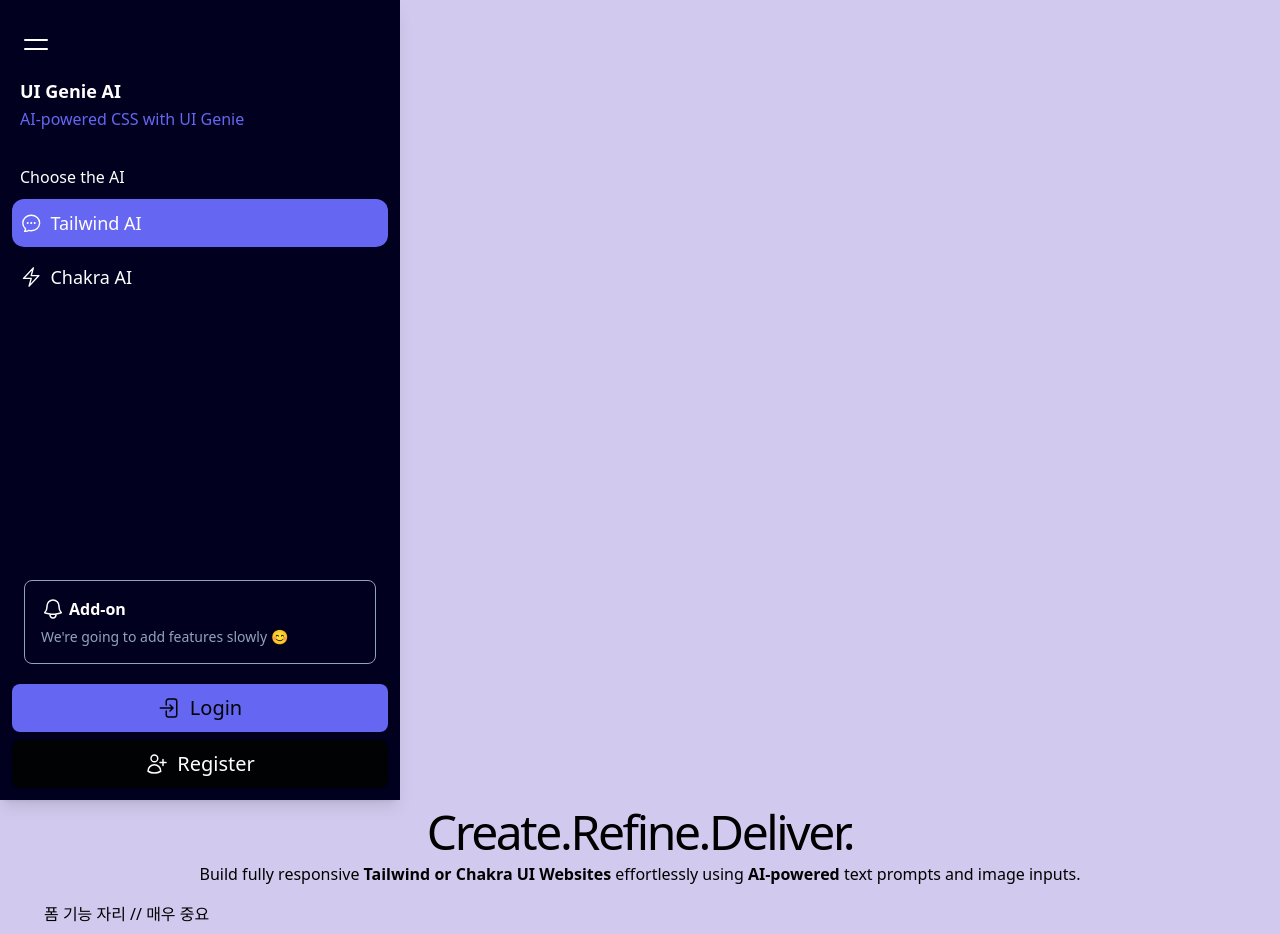
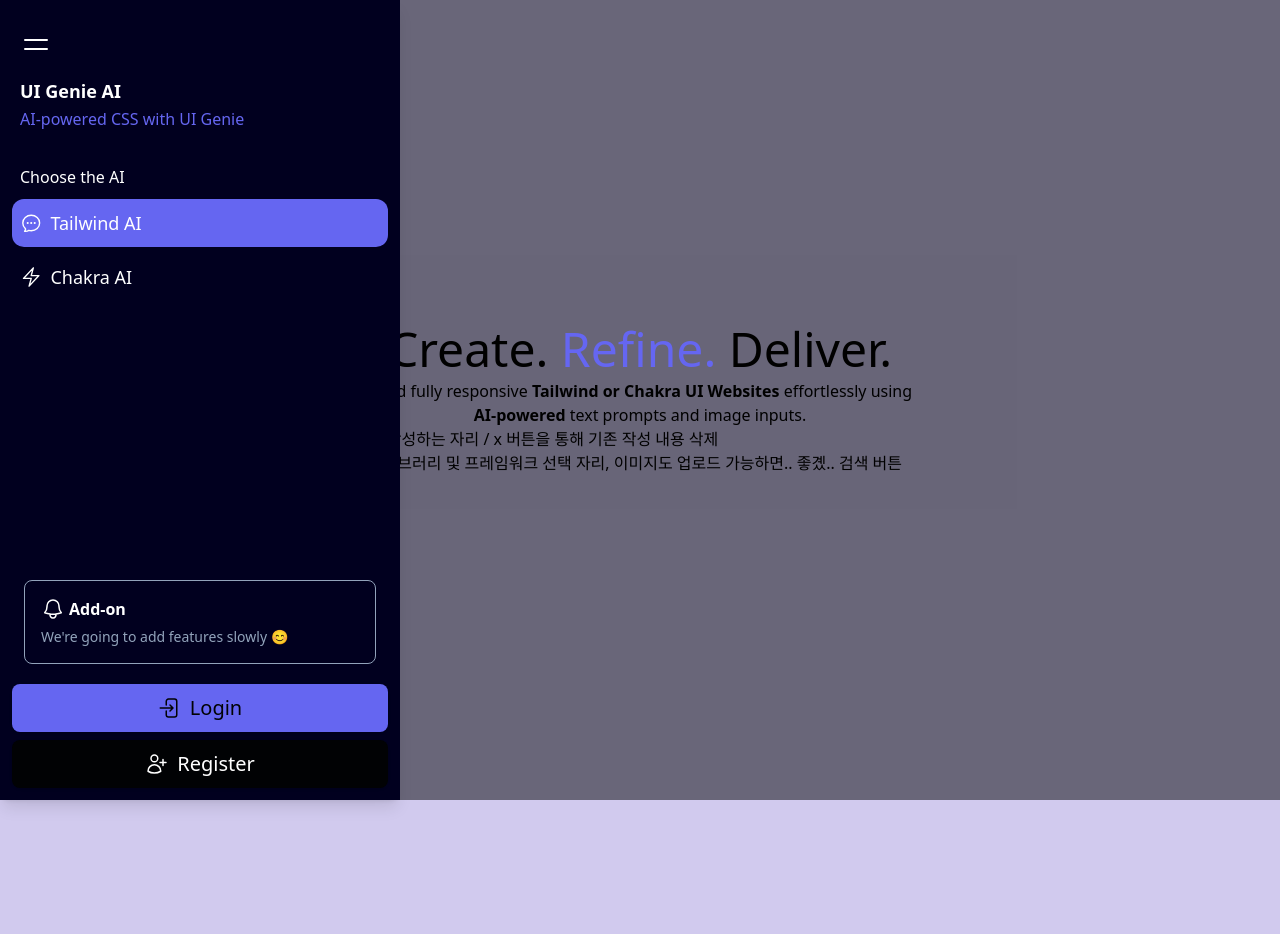
Before and after one commit to soozynn/UI-Genie, a Next.js app: page / in a window 1280 px wide. After the commit the page ends 800 px from the top, so only its background shows below. Built offline with nearby package versions, Linux system fonts and the light colour scheme.

Commit message:
Fix: 레이아웃 조정

```diff
--- a/app/layout.tsx
+++ b/app/layout.tsx
@@ -1,8 +1,8 @@
 import type { Metadata } from "next";
 import { Geist, Geist_Mono } from "next/font/google";
-import Sidebar from "../components/layout/Sidebar";
 import "./globals.css";
 import SidebarProvider from "@/context/SidebarContext";
+import LayoutContent from "@/components/layout/LayoutContent";
 
 const geistSans = Geist({
   variable: "--font-geist-sans",
@@ -26,10 +26,11 @@
 }>) {
   return (
     <html lang="en">
-      <body className={`${geistSans.variable} ${geistMono.variable}`}>
+      <body
+        className={`${geistSans.variable} ${geistMono.variable} flex h-screen`}
+      >
         <SidebarProvider>
-          <Sidebar />
-          <main>{children}</main>
+          <LayoutContent>{children}</LayoutContent>
         </SidebarProvider>
       </body>
     </html>
--- a/app/page.tsx
+++ b/app/page.tsx
@@ -1,24 +1,33 @@
 export default function Home() {
   return (
-    <div className="p-2 pt-10 sm:px-11 sm:pt-2 flex flex-col space-y-4 overflow-hidden pr-2 sm:pr-11">
-      <div className="flex flex-col space-y-1.5 items-center justify-center">
-        <h2
-          className="text-4xl font-medium tracking-tighter sm:text-5xl"
-          data-testid="home-h2"
-        >
-          Create.
-          <span>Refine.</span>
+    <div className="flex flex-col p-2">
+      <div className="flex flex-col items-center justify-center space-y-1.5">
+        <h2 className="text-4xl font-medium sm:text-5xl" data-testid="home-h2">
+          Create. <span className="text-purple-blue">Refine. </span>
           Deliver.
         </h2>
         <p className="text-center font-normal">
-          Build fully responsive{" "}
-          <span className="font-semibold">Tailwind or Chakra UI Websites</span>{" "}
-          effortlessly using <span className="font-semibold">AI-powered </span>
-          text prompts and image inputs.
+          <div>
+            Build fully responsive{" "}
+            <span className="font-semibold">
+              Tailwind or Chakra UI Websites
+            </span>{" "}
+            effortlessly using
+          </div>
+          <div>
+            <span className="font-semibold">AI-powered </span>
+            text prompts and image inputs.
+          </div>
         </p>
       </div>
 
-      <form>폼 기능 자리 // 매우 중요</form>
+      <form>
+        <div>폼 작성하는 자리 / x 버튼을 통해 기존 작성 내용 삭제</div>
+        <div>
+          라이브러리 및 프레임워크 선택 자리, 이미지도 업로드 가능하면.. 좋곘..
+          검색 버튼
+        </div>
+      </form>
     </div>
   );
 }
--- /dev/null
+++ b/components/layout/LayoutContent.tsx
@@ -0,0 +1,25 @@
+"use client";
+
+import { useSidebar } from "@/context/SidebarContext";
+import Sidebar from "./Sidebar";
+
+export default function LayoutContent({
+  children,
+}: {
+  children: React.ReactNode;
+}) {
+  const { isOpenSidebar } = useSidebar(); // 사이드바 상태 가져오기
+
+  return (
+    <>
+      <Sidebar />
+      <main
+        className={`absolute inset-0 flex items-center justify-center transition-opacity ${
+          isOpenSidebar ? "bg-black/50" : ""
+        }`}
+      >
+        {children}
+      </main>
+    </>
+  );
+}
```
